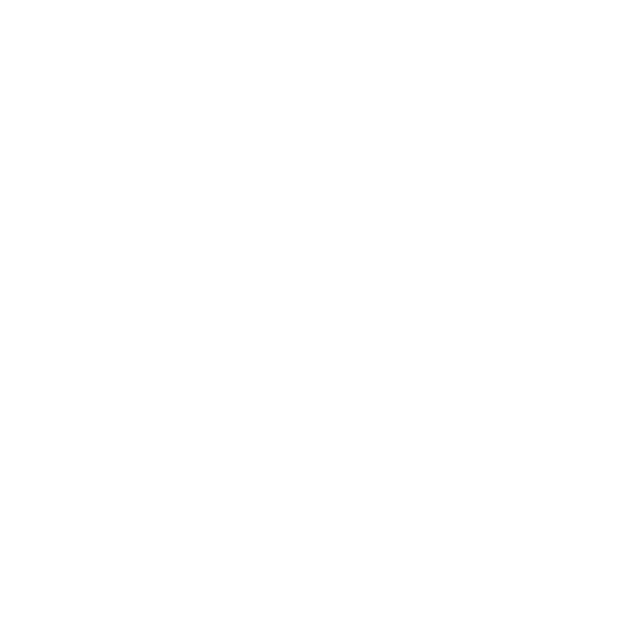
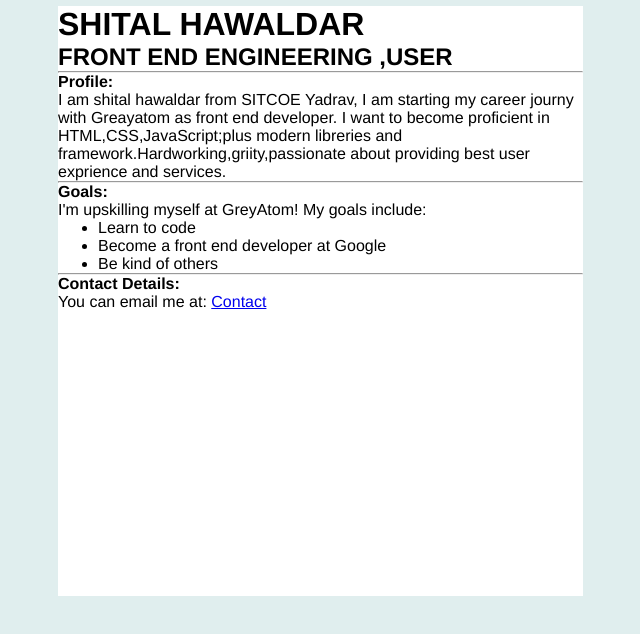
Before and after one commit to shital384/project, a plain HTML site: page index.html in a window 1280 px wide. Shown: the whole page, without its empty margins (287-927 px from the left). Drawn offline with Linux system fonts and the light colour scheme.

Commit message:
some changes

```diff
--- a/index.html
+++ b/index.html
@@ -1 +1,23 @@
-<!-- Add your HTML Code here -->
+<!DOCTYPE html>
+<html>
+ <head><title>first webpage</title>
+<link href="  style.css"  type="  text/css"  rel="  stylesheet"  ></head>
+<body>
+ <div class="  profileBody"  >
+<h1>SHITAL  HAWALDAR</h1>
+  <h2>FRONT END ENGINEERING ,USER</h2><hr>
+<strong>Profile:</strong>
+<p> I am shital hawaldar from SITCOE Yadrav, I am    starting my career journy with Greayatom as front end developer. I want to become proficient in HTML,CSS,JavaScript;plus modern libreries and framework.Hardworking,griity,passionate about providing best user exprience and services.</p><hr>
+<strong>Goals:</strong>
+<p>I'm upskilling myself at GreyAtom! My goals include:</p>
+    <ul>
+      <li>Learn to code</li>
+      <li>Become a front end developer at Google</li>
+      <li>Be kind of others</li>
+     </ul>
+    <hr>
+<strong>Contact Details:</strong>
+    <p> You can email me at:
+ <a href= "mailto:shitalhawaldar1998@gmail.com"  > Contact</a>
+</body>
+</html>
--- a/style.css
+++ b/style.css
@@ -1 +1,21 @@
-/* Add your CSS code here */
+* {
+     font-family: Helvetica, Arial, sans-serif;
+    max-width: 700px;
+    margin: auto;
+}
+
+body {
+      min-width: 500px;
+      background-color: #e0eeee;
+
+  }
+.profileBody {
+    display: inline-block;
+    background-color: white;
+    margin-top: 6px;
+    margin-left: 55px;
+    width: 75%;
+    height: 590px;
+
+
+   }
```
